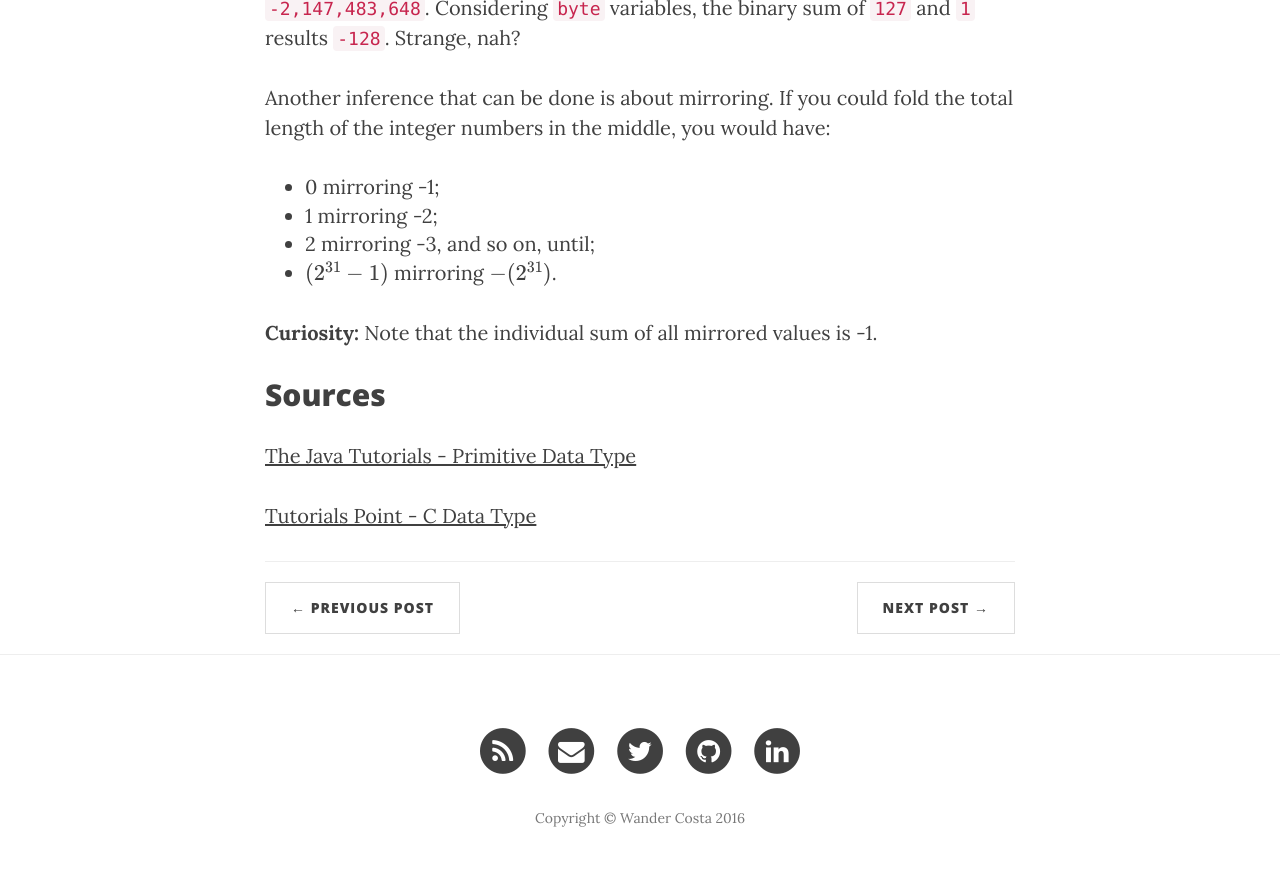
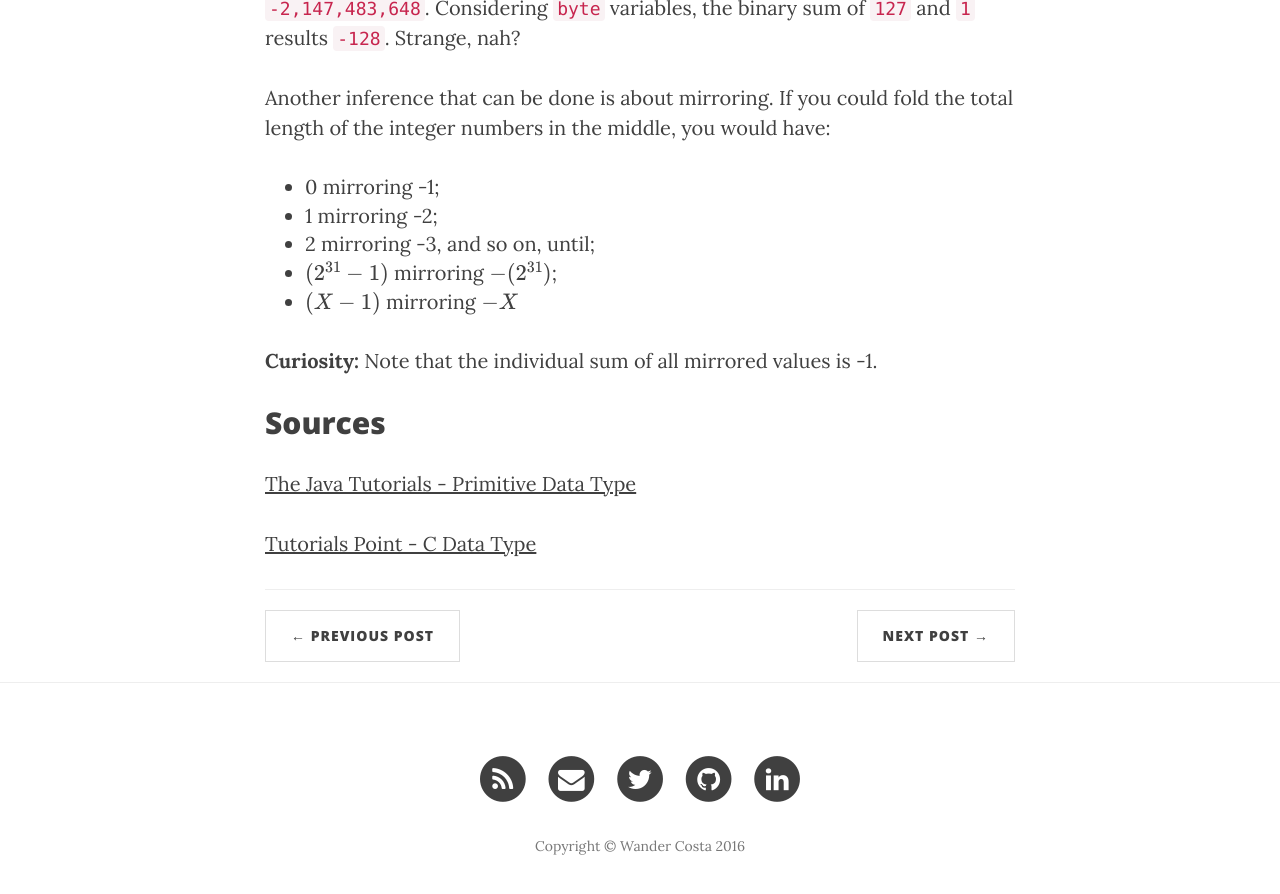
Before and after one commit to rwanderc/blog, a Jekyll site: the page built from _posts/2015-12-27-twos-complement.markdown, in a window 1280 px wide and 900 px high, scrolled down 2426 px. Shown: the top 894 px of the window. Built offline with Jekyll 4.4.1, drawn with Linux system fonts in a browser that asks for light colours; nearby versions of some CDN libraries; formulas are drawn with MathJax 3.

Commit message:
adição de bullet no mirroring

```diff
--- a/_posts/2015-12-27-twos-complement.markdown
+++ b/_posts/2015-12-27-twos-complement.markdown
@@ -59,7 +59,8 @@ Another inference that can be done is about mirroring. If you could fold the tot
 * 0 mirroring -1;
 * 1 mirroring -2;
 * 2 mirroring -3, and so on, until;
-* $$ (2^{31} - 1) $$ mirroring $$ - (2^{31}) $$.
+* $$ (2^{31} - 1) $$ mirroring $$ - (2^{31}) $$;
+* $$ (X - 1) $$ mirroring $$ -X $$
 
 **Curiosity:** Note that the individual sum of all mirrored values is -1.
 
```
